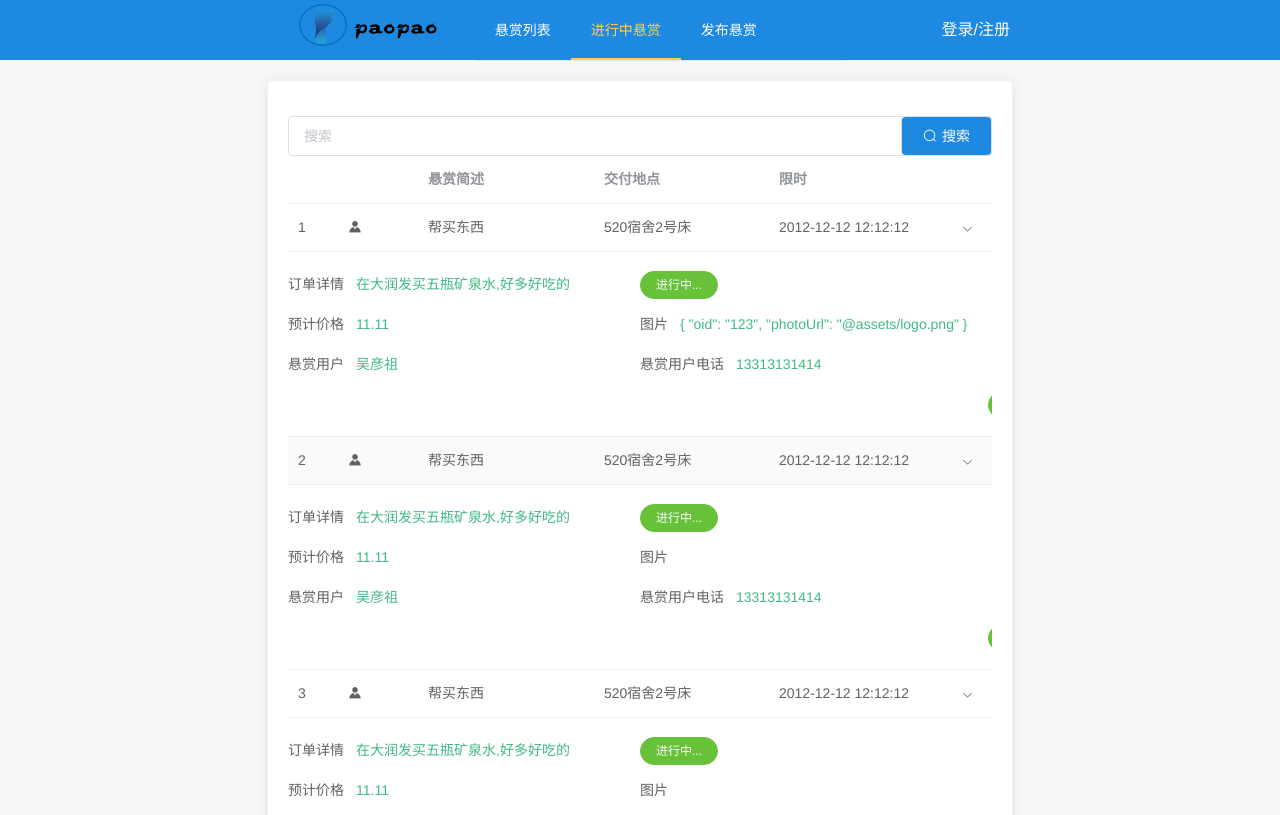
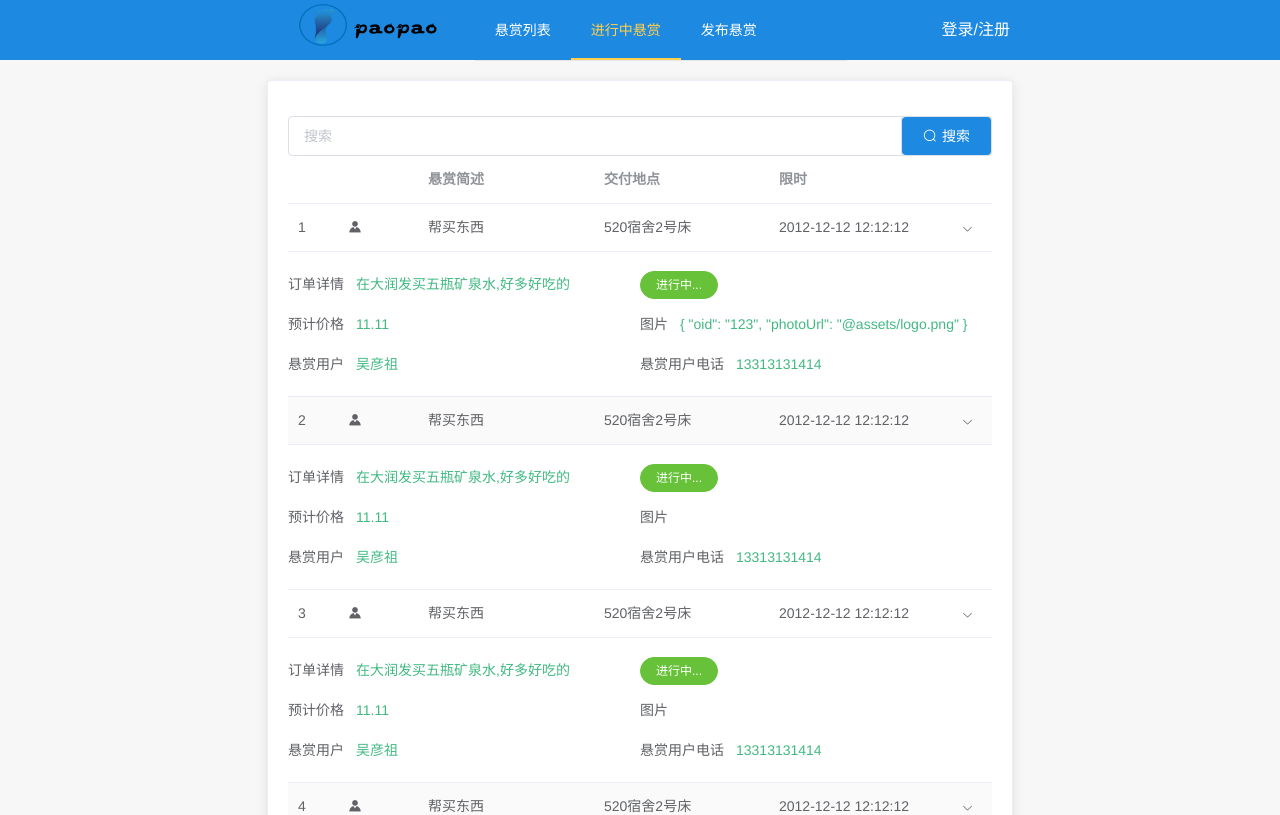
Before and after one commit to ds-paopao/paopao, a Vue app in the folder frontend/: page /home/oderList in a window 1280 px wide. Shown: the top 815 px of the page. Built offline with nearby package versions, Linux system fonts and the light colour scheme.

Commit message:
修改前端

```diff
--- a/frontend/src/views/oderList/index.vue
+++ b/frontend/src/views/oderList/index.vue
@@ -22,7 +22,7 @@
                             :default-expand-all="true">
                         <el-table-column type="expand">
                             <template slot-scope="order">
-                                <el-form label-position="right" inline class="demo-table-expand">
+                                <el-form label-position="left" inline class="demo-table-expand">
                                     <el-form-item label="订单详情">
                                         <span>{{ order.row.xs.context}}</span>
                                     </el-form-item>
@@ -41,11 +41,6 @@
                                     </el-form-item>
                                     <el-form-item label="悬赏用户电话">
                                         <span>{{ order.row.xs.user.phone }}</span>
-                                    </el-form-item>
-                                    <el-form-item  style=" margin-left: 700px;">
-                                        <span>
-                                            <el-button size="mini" type="success" round>确认送达</el-button>
-                                        </span>
                                     </el-form-item>
                                 </el-form>
                             </template>
```
